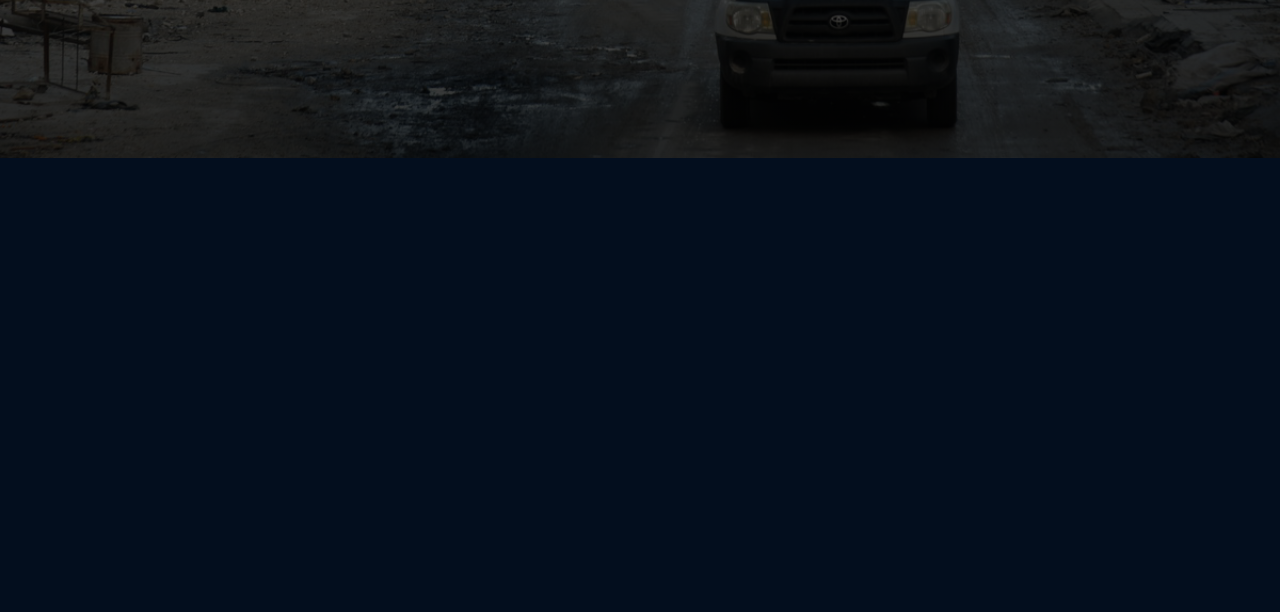
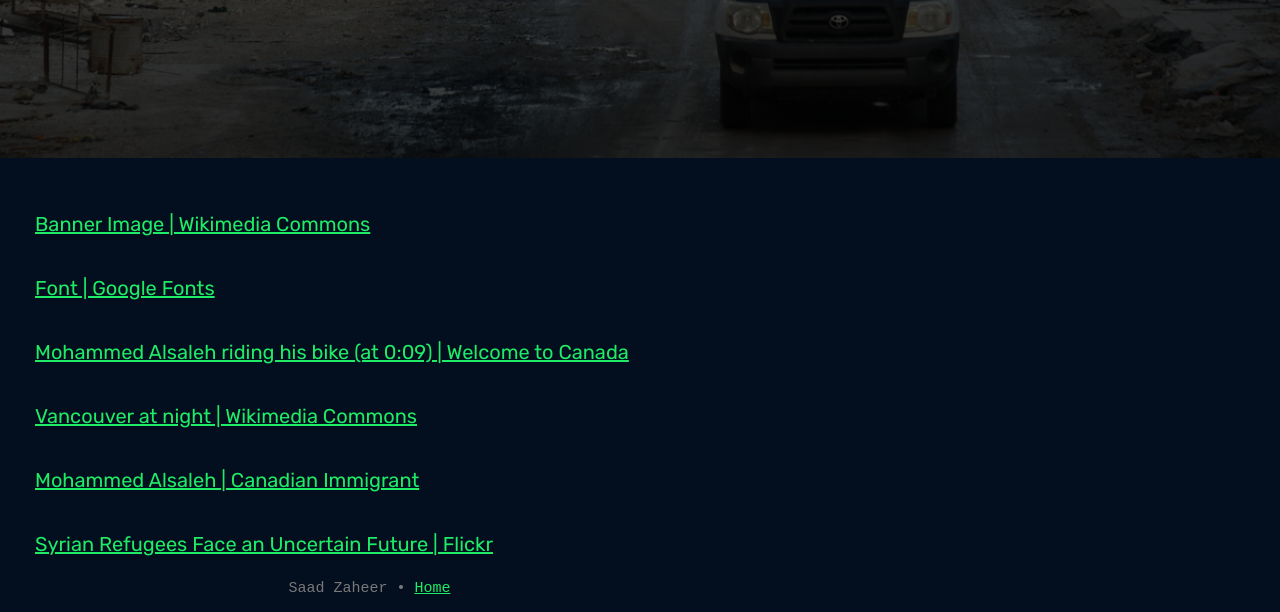
Before and after one commit to TheUnknown1050/TheUnknown1050.github.io, a plain HTML site: page sources.html in a window 1280 px wide. Shown: the part 649-1261 px from the top of the page. Before the commit the page ends 807 px from the top, so only its background shows below. Drawn offline with Linux system fonts and the light colour scheme.

Commit message:
Added sources list

```diff
--- a/sources.html
+++ b/sources.html
@@ -24,6 +24,42 @@
             </div>
         </div>
 
+        <div class="body_text">
+
+            <!--Intro-->
+
+            <div class="content">
+
+                <div class="reason-one">
+                    <div class="reason-one-text">
+                        <p class="no-indent">
+                            <a href="https://commons.wikimedia.org/wiki/File:International_Mine_Action_Center_in_Syria_%28Aleppo%29_05.jpg">Banner Image | Wikimedia Commons</a>
+                            <br>
+                            <br>
+                            <a href="https://fonts.google.com/specimen/Rubik?query=rubik">Font | Google Fonts</a>
+                            <br>
+                            <br>
+                            <a href="https://goprojectfilms.com/welcome-to-canada/">Mohammed Alsaleh riding his bike (at 0:09) | Welcome to Canada</a>
+                            <br>
+                            <br>
+                            <a href="https://upload.wikimedia.org/wikipedia/commons/4/47/Vancouver_at_Night_%286692752995%29.jpg">Vancouver at night | Wikimedia Commons</a>
+                            <br>
+                            <br>
+                            <a href="https://canadianimmigrant.ca/wp-content/uploads/Mohammed-Alsaleh-1.jpg">Mohammed Alsaleh | Canadian Immigrant</a>
+                            <br>
+                            <br>
+                            <a href="https://live.staticflickr.com/7407/12093061954_4c7ecd8081_b.jpg">Syrian Refugees Face an Uncertain Future | Flickr</a>
+                        </p>
+                    </div>
+                </div>
+
+            </div>
+
+            <div class="page-footer">
+                <pre>Saad Zaheer &#x2022 <a href="index.html">Home</a></pre>
+            </div>
+        </div>
+
 
     <script src="app.js"></script>
 
--- a/styles.css
+++ b/styles.css
@@ -223,3 +223,7 @@ hr {
     margin-left: 0px;
     margin-right: 0px;
 }
+
+.no-indent {
+    text-indent: 0px;
+}
```
Also changed, not shown: index.html (+3 -3 lines).
